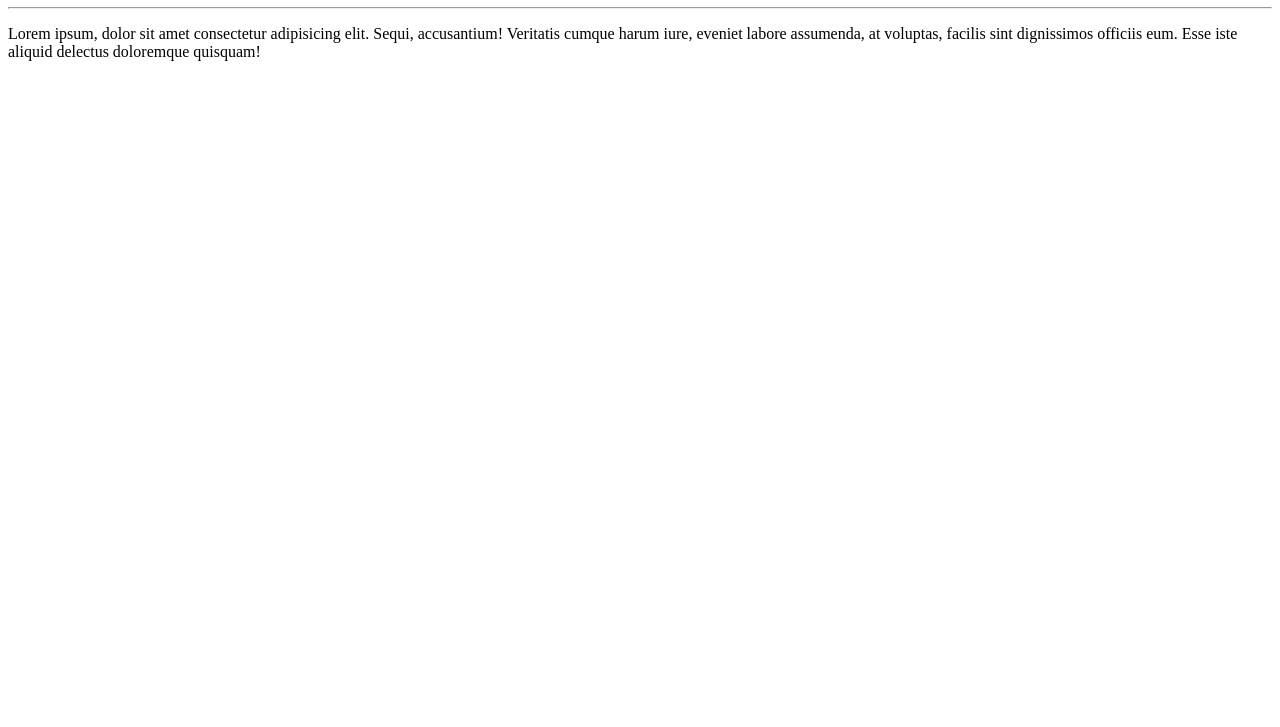
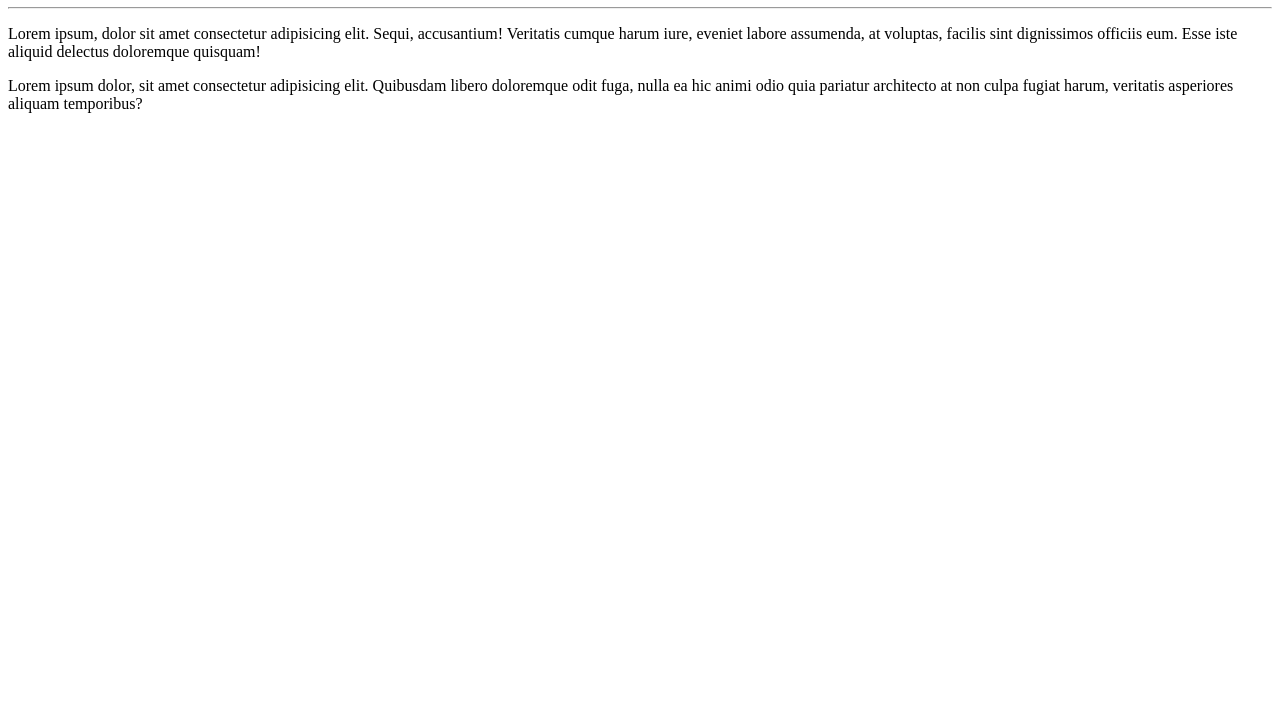
Before and after one commit to DionesSilva/Ola-Mundo, a plain HTML site: page site-exemplo/index.html in a window 1280 px wide. Shown: the part 73-800 px from the top of the page. Drawn offline with Linux system fonts and the light colour scheme.

Commit message:
adicionei um parágrafo

```diff
--- a/site-exemplo/index.html
+++ b/site-exemplo/index.html
@@ -9,5 +9,6 @@
     <h1>Olá, Mundo!</h1>
     <hr>
     <p>Lorem ipsum, dolor sit amet consectetur adipisicing elit. Sequi, accusantium! Veritatis cumque harum iure, eveniet labore assumenda, at voluptas, facilis sint dignissimos officiis eum. Esse iste aliquid delectus doloremque quisquam!</p>
+    <p>Lorem ipsum dolor, sit amet consectetur adipisicing elit. Quibusdam libero doloremque odit fuga, nulla ea hic animi odio quia pariatur architecto at non culpa fugiat harum, veritatis asperiores aliquam temporibus?</p>
 </body>
 </html>
```
